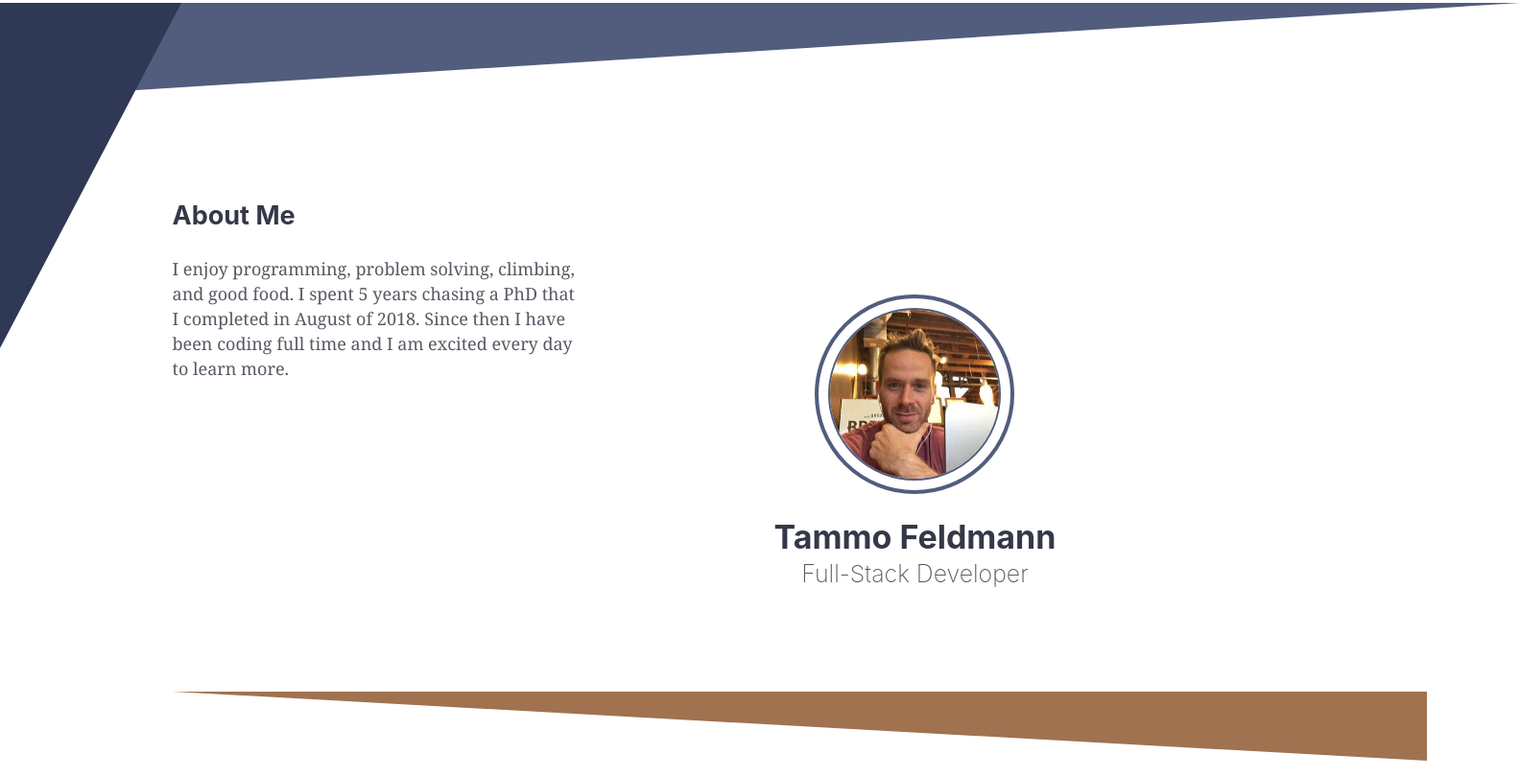
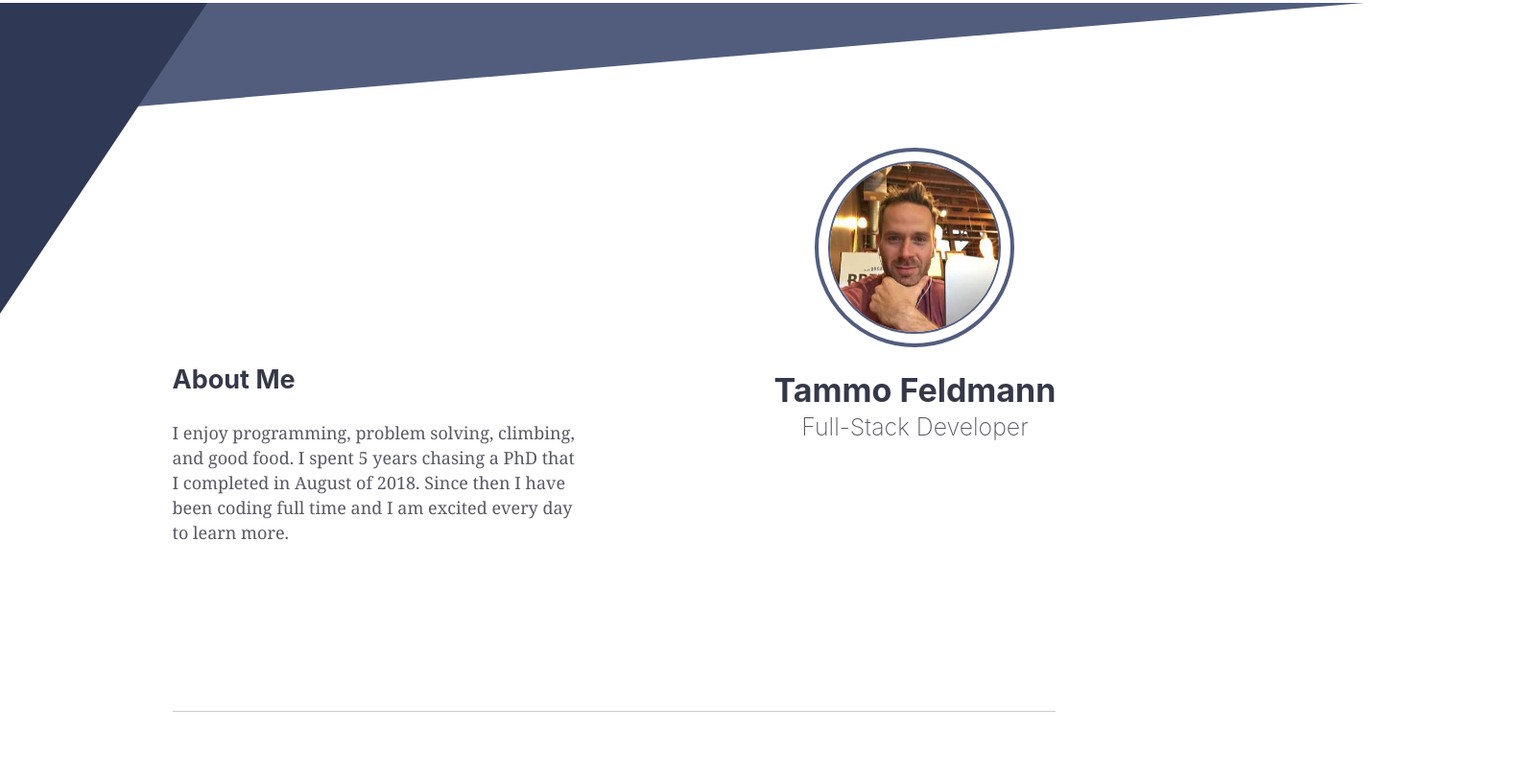
Before and after one commit to Tammo-Feldmann/personal_site, a Gatsby site: page / in a window 1280 px wide. Shown: the part 110-920 px from the top of the page at 96% size, 1584 px wide, since content can reach past the window. Built offline with nearby package versions, Linux system fonts and the light colour scheme; Gatsby itself is replaced by a stand-in of ours.

Commit message:
Fixed a node version problem and toned down the style

```diff
--- a/package.json
+++ b/package.json
@@ -6,7 +6,7 @@
   "author": "Kyle Mathews <mathews.kyle@gmail.com>",
   "dependencies": {
     "gatsby": "^2.13.61",
-    "gatsby-cli": "^2.7.47",
+    "gatsby-cli": "^2.7.53",
     "gatsby-image": "^2.2.8",
     "gatsby-plugin-manifest": "^2.2.5",
     "gatsby-plugin-offline": "^2.2.5",
@@ -15,6 +15,7 @@
     "gatsby-plugin-sharp": "^2.2.11",
     "gatsby-source-filesystem": "^2.1.9",
     "gatsby-transformer-sharp": "^2.2.6",
+    "npm": "^6.11.3",
     "prop-types": "^15.7.2",
     "react": "^16.9.0",
     "react-copy-to-clipboard": "^5.0.1",
--- a/src/components/about.js
+++ b/src/components/about.js
@@ -4,21 +4,22 @@ import Image from "../components/image"
 const About = () => (
   <div id="about-section">
     <div style={{
-      paddingTop: `11.5rem`,
-      paddingBottom: `4.6rem`,
+      paddingTop: `8rem`,
+      paddingBottom: `6.6rem`,
       display: `flex`,
       justifyContent: 'space-between'
        }}>
 
       <div>
         <h1 style={{
-          color: `#353848`
+          color: `#353848`,
+          paddingTop: `13rem`
           }}
           >About Me
         </h1>
         <div style={{
           maxWidth: `420px`,
-          marginBottom: `1.45rem`,
+          marginBottom: `3rem`,
           marginTop: `1.5rem`,
           color: `#575964`
         }}>
@@ -28,9 +29,9 @@ const About = () => (
         </div>
       </div>
 
-    <div style={{float: `right`, paddingTop: `5.4rem`}}>
+    <div style={{float: `right`, paddingTop: `.4rem`}}>
       <div style={{display: `flex`, justifyContent: `center`}}>
-        <Image style= {{}}/>
+        <Image/>
       </div>
         <h2 style ={{
           marginTop: `1.4rem`,
@@ -45,14 +46,7 @@ const About = () => (
           }}>Full-Stack Developer</h3>
       </div>
       </div>
-      <div style={{borderRight: `163.42vh solid #A07250`,
-        width: `0`,
-        height: `0`,
-        borderTop: `0px solid transparent`,
-        borderBottom: `4rem solid transparent`,
-        position: `absolute`,
-        zIndex: `-2`}}>
-      </div>
+      <hr></hr>
   </div>
 )
 
--- a/src/components/header.js
+++ b/src/components/header.js
@@ -6,13 +6,11 @@ import GitHub from "../images/GitHub.svg";
 import Clipboard from "../components/clipboard";
 import HoverText from "../components/hover-text";
 import { Link as RsLink} from "react-scroll";
-import ReactTooltip from "react-tooltip"
+import ReactTooltip from "react-tooltip";
 
 const Header = ({ siteTitle }) => (
   <header id="header-section"
     style={{
-      background: `white`,
-      boxShadow: `5px`
     }}
   >
       <div style={{
@@ -22,7 +20,8 @@ const Header = ({ siteTitle }) => (
         paddingTop: `1.5rem`,
         paddingBottom: `.5rem`,
         marginLeft: `8rem`,
-        marginRight: `6rem`
+        marginRight: `6rem`,
+        minWidth: `35rem`
         }}
         >
         <MainIcon></MainIcon>
--- a/src/components/layout.js
+++ b/src/components/layout.js
@@ -29,20 +29,20 @@ const Layout = ({ children }) => {
       <Header siteTitle={data.site.siteMetadata.title} >
       </Header>
 
-      <div style={{borderLeft: `198vh solid #525D7D`,
+      <div style={{borderLeft: `79rem solid #525D7D`,
         width: `0`,
         height: `0`,
         borderTop: `0px solid transparent`,
-        borderBottom: `100px solid transparent`,
+        borderBottom: `120px solid transparent`,
         position: `absolute`,
         zIndex: `-2`}}>
       </div>
 
-      <div style={{borderLeft: `10.5rem solid #2F3854`,
+      <div style={{borderLeft: `12rem solid #2F3854`,
         width: `0`,
         height: `0`,
         borderTop: `0px solid transparent`,
-        borderBottom: `20rem solid transparent`,
+        borderBottom: `18rem solid transparent`,
         position: `absolute`,
         zIndex: `-1`}}>
       </div>
--- a/src/components/projects.js
+++ b/src/components/projects.js
@@ -2,16 +2,6 @@ import React from 'react'
 
 const Projects = () => (
   <div id="projects-section" style={{marginTop:`4rem`}}>
-    <div style={{
-        marginBottom: `4rem`,
-        borderRight: `163.42vh solid #6C3436`,
-        width: `0`,
-        height: `0`,
-        borderTop: `0px solid transparent`,
-        borderBottom: `4rem solid transparent`,
-        position: `relative`,
-        zIndex: `-2`}}>
-      </div>
     <h1>Projects</h1>
       <p>Here I will be including a bunch of screenshots from stuff that I am working on ...</p>
       <p style={{margin:`16rem`}}>Just a place holder to test scrolling</p>
--- a/src/components/skills.js
+++ b/src/components/skills.js
@@ -17,6 +17,7 @@ const Skills = () => (
       <p>Machine Learning</p>
       <p>Time Series Forcasting</p>
     </div>
+    <hr></hr>
   </div>
 )
 
```
Also changed, not shown: 1 other file.
